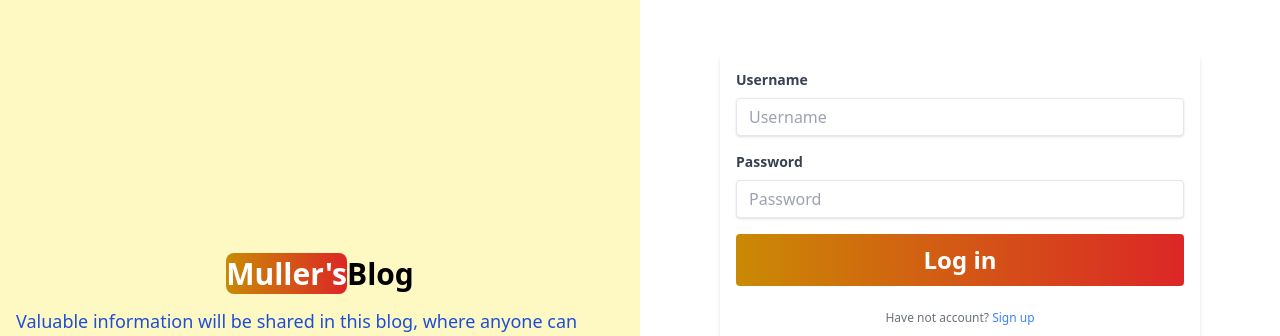
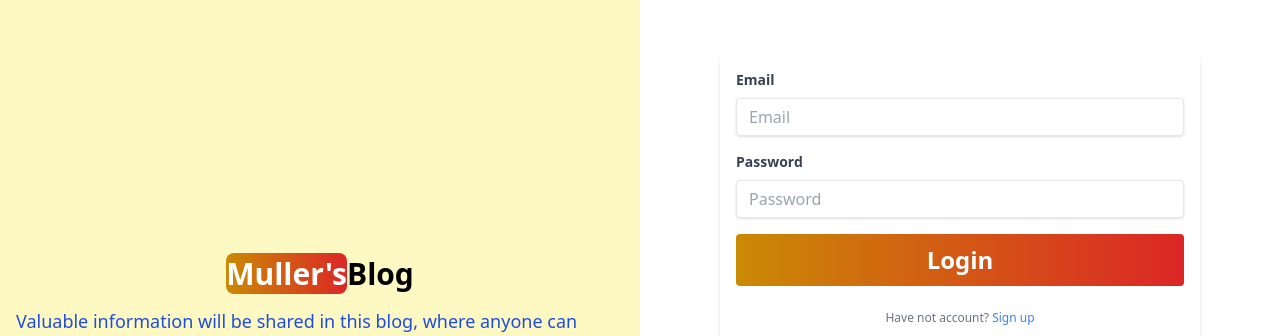
Before and after one commit to muller4341/Blog-APP-, a React (Vite) app in the folder client/: page /signin in a window 1280 px wide. Shown: the part 135-471 px from the top of the page. Built offline with nearby package versions, Linux system fonts and the light colour scheme.

Commit message:
create signin functionality

```diff
--- a/client/src/pages/Signin/Signin.jsx
+++ b/client/src/pages/Signin/Signin.jsx
@@ -1,6 +1,62 @@
 import { Link } from 'react-router-dom';
+import { useNavigate } from 'react-router-dom';
+import { useState } from 'react';
+import { Spinner } from 'flowbite-react';
+
 
 const Signin = () => {
+
+
+
+    const [formData, setFormData] = useState()
+    const navigate = useNavigate();
+
+    const [loading, setLoading] = useState(false);
+    const[errorMessage, setErrorMessage] = useState(null);
+    const handleChange = (e) => {
+        setFormData({...formData, [e.target.id]: e.target.value.trim()})
+    };
+    const handleSubmit =  async(e) => {
+        e.preventDefault();
+
+        if ( !formData.email || !formData.password) {
+            setErrorMessage('All fields are required. please fill them out');
+            return;
+        }
+        try {
+            setLoading(true);
+            setErrorMessage(null);
+        const res= await fetch('api/auth/signin', {
+                method: 'POST',
+                headers: {
+                    'Content-Type': 'application/json'
+                },
+                body: JSON.stringify(formData)
+            });
+            const data = await res.json();
+            if (data.success=== false) {
+                return setErrorMessage(data.message);
+            }
+            if (res.ok){
+                navigate('/');
+                }
+
+        }
+        catch (error) {
+            console.error('Error during fetch:', error);
+            setErrorMessage(error.message);
+            }
+            finally {
+                setLoading(false);
+            }
+
+
+    }
+
+
+
+    console.log(formData)
+
 
     return (
             <div className=" flex  md:flex-row flex-col w-full h-full  ">
@@ -22,18 +78,19 @@ const Signin = () => {
         <div className=' flex justify-center items-center md:w-1/2 w-full md:h-screen h-auto'>
 
         <form className="bg-white shadow-md rounded px-4 pt-4 pb-8 mb-4  w-3/4 h-2/3 ">
+
         <div className="mb-4">
-          <label className="block text-gray-700 text-sm font-bold mb-2" htmlFor="username">
-            Username
+          <label className="block text-gray-700 text-sm font-bold mb-2" htmlFor="email">
+            Email
           </label>
           <input
             className="shadow appearance-none border rounded w-full py-2 px-3 text-gray-700 leading-tight focus:outline-none focus:shadow-outline"
-            id="username"
-            type="text"
-            placeholder="Username"
+            id="email"
+            type="email"
+            placeholder="Email"
+            onChange={handleChange}
           />
         </div>
-
         <div className="mb-4">
           <label className="block text-gray-700 text-sm font-bold mb-2" htmlFor="password">
             Password
@@ -43,16 +100,38 @@ const Signin = () => {
             id="password"
             type="password"
             placeholder="Password"
+            onChange={handleChange}
           />
         </div>
+
+            {
+                errorMessage &&
+                (
+                    <div  className=' flex w-full h-8   rounded-lg m-2 justify-center items-center '>
+                <p  className='text-red-500 m-2 text-[14px] font-semibold justify-center items-center'>
+                    {errorMessage}
+                    </p>
+                    </div>
+
+                )
+            }
+
         <div className="mb-6">
           <button
             className="w-full bg-gradient-to-r from-yellow-600 to-red-600
              hover:bg-red-600
              text-white font-bold text-[24px] py-2 px-4 rounded focus:outline-none focus:shadow-outline"
             type="button"
+            onClick={handleSubmit}
+            disabled={loading}
           >
-            Log in
+             {loading? (
+             <><Spinner className="animate-spin" />
+             <span> Loading...</span>
+             </>)
+             :"Login" }
+
+
           </button>
         </div>
         <p className="text-center text-gray-500 text-xs">
--- a/client/src/pages/Signup/Signup.jsx
+++ b/client/src/pages/Signup/Signup.jsx
@@ -34,14 +34,16 @@ const Signup = () => {
             if (data.success=== false) {
                 return setErrorMessage(data.message);
             }
-            setLoading(false);
+            if (res.ok){
             navigate('/signin');
+            }
         }
         catch (error) {
             setErrorMessage(error.message);
+        }
+
+        finally {
             setLoading(false);
-
-
         }
 
 
```
